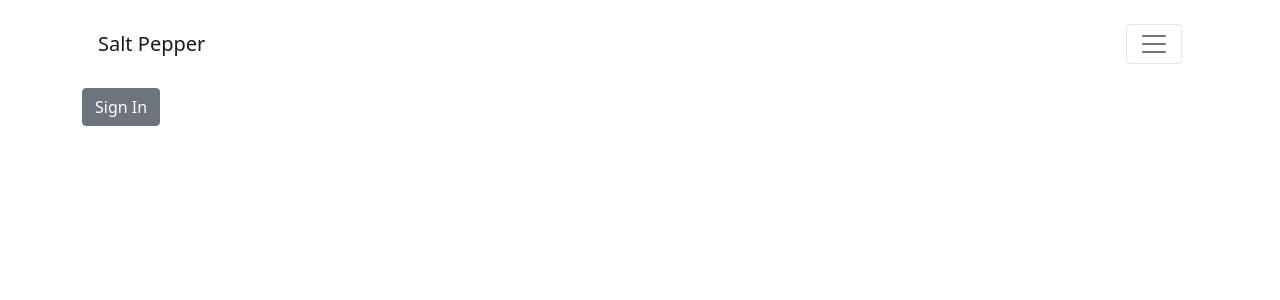
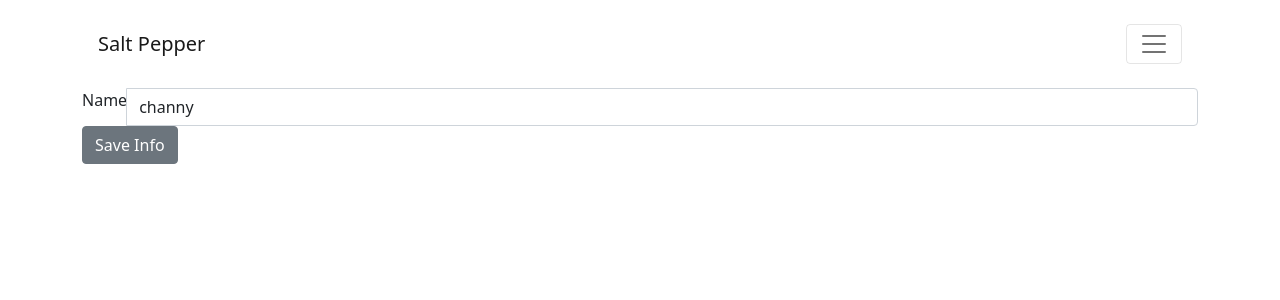
Before and after one commit to ngvhoang96/saltpepper_reservation, a React (Create React App) app in the folder client/: page /account in a window 1280 px wide. Shown: the top 300 px of the page. Built offline with nearby package versions, Linux system fonts and the light colour scheme.

Commit message:
Accout view UI rework

```diff
--- a/client/src/components/AccountView.jsx
+++ b/client/src/components/AccountView.jsx
@@ -1,12 +1,23 @@
 import React, { useEffect, useState } from "react";
 import { Login } from "./Utility/Login";
 import axios from "axios";
-import { Form, Input, Button } from "reactstrap";
+import { Form, Input, Button, InputGroup, Label } from "reactstrap";
 
 export const AccountView = () => {
+	const userData = {
+		customerName: "channy",
+		phoneNumber: "1232133213",
+		address: "12112 nostreet st",
+		email: "noemail@example.com",
+	};
 	return (
 		<div>
-			<Login />
+			<InputGroup>
+				<Label for="customerName">Name</Label>
+				<Input id="customerName" value={userData.customerName} />
+			</InputGroup>
+			<Button>Save Info</Button>
+			{/* <Login /> */}
 		</div>
 	);
 };
```
